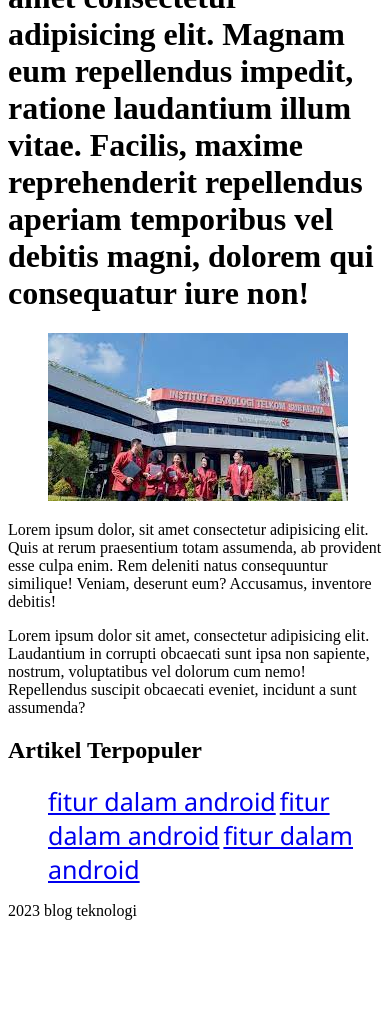
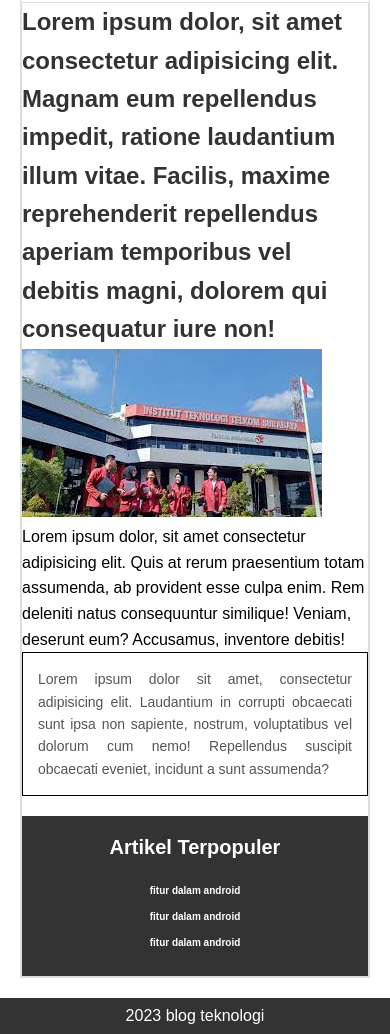
Before and after one commit to duriskifeb/Web-Developer, a plain HTML site: page Gdsc/Latihan1.html in a window 390 px wide. Shown: the part 492-1526 px from the top of the page. Before the commit the page ends 1428 px from the top, so only its background shows below. Drawn offline with Linux system fonts and the light colour scheme.

Commit message:
menambahkan kode css ke filr gdsc

```diff
--- a/Gdsc/style.css
+++ b/Gdsc/style.css
@@ -1,17 +1,170 @@
-header h1 {
-    font-family: 'Franklin Gothic Medium', 'Arial Narrow', Arial, sans-serif;
-    text-align: center
+/* Reset beberapa default margin dan padding */
+* {
+  margin: 0;
+  padding: 0;
 }
 
-header p {
-    text-align: center;
+body {
+  font-family: "Arial", sans-serif;
+  line-height: 1.6;
 }
 
-ul li {
-    align-items: center;
-    font-family: 'Segoe UI', Tahoma, Geneva, Verdana, sans-serif;
-    display: inline;
-    font-size: 25px;
-    font-style: inherit;
+/* Header */
+header {
+  text-align: center;
+  background-color: #f0f0f0;
+  padding: 20px 0;
+}
 
+h1 {
+  color: #333;
 }
+
+/* Navigation */
+nav {
+  max-width: 100%;
+  background-color: #333;
+}
+
+section {
+  margin-bottom: 10px;
+}
+
+ul {
+  padding: 10px;
+  max-width: 70%;
+  display: flex;
+  margin: auto;
+  justify-content: space-around;
+}
+
+li {
+  display: inline;
+}
+
+a {
+  text-decoration: none;
+  color: white;
+  font-weight: bold;
+}
+
+/* Main Content */
+main {
+  padding: 20px;
+}
+
+/* Article */
+article {
+  border: 1px solid black;
+  padding: 20px;
+  background-color: #fff;
+  margin-bottom: 20px;
+}
+
+article img {
+  max-width: 100%;
+  height: auto;
+}
+
+article p {
+  text-align: justify;
+  font-size: 16px;
+  color: #555;
+}
+
+/* Sidebar */
+aside {
+  background-color: #333;
+  padding: 20px;
+}
+
+h2 {
+  text-align: center;
+  color: #fff;
+  margin-bottom: 20px;
+}
+
+aside ul {
+  max-width: 80%;
+  display: block;
+  padding: 0;
+  text-align: center;
+}
+
+aside li {
+  display: block;
+  margin-bottom: 10px;
+  font-size: 10px;
+}
+
+/* Footer */
+footer {
+  text-align: center;
+  background-color: #333;
+  color: white;
+  padding: 10px;
+}
+
+#grid {
+  display: grid;
+  grid-template-columns: repeat(1, minmax(0, 1fr)) repeat(1, minmax(0, 0.3fr));
+  border: 1px solid #ddd;
+}
+
+@media only screen and (max-width: 600px) {
+  /* Header */
+  header {
+    padding: 15px 0;
+  }
+
+  h1 {
+    font-size: 24px;
+  }
+
+  /* Navigation */
+  nav {
+    background-color: #333;
+  }
+
+  ul {
+    max-width: 100%;
+    padding: 5px;
+  }
+
+  /* Artikel */
+  article {
+    padding: 15px;
+  }
+
+  article img {
+    max-width: 100%;
+  }
+
+  article p {
+    font-size: 14px;
+  }
+
+  /* Sidebar */
+  aside {
+    padding: 15px;
+  }
+
+  aside ul {
+    display: block;
+    text-align: center;
+    font-size: 10px;
+  }
+
+  h2 {
+    font-size: 20px;
+  }
+
+  /* Footer */
+  footer {
+    padding: 5px;
+  }
+
+  #grid {
+    display: block;
+  }
+}
```
